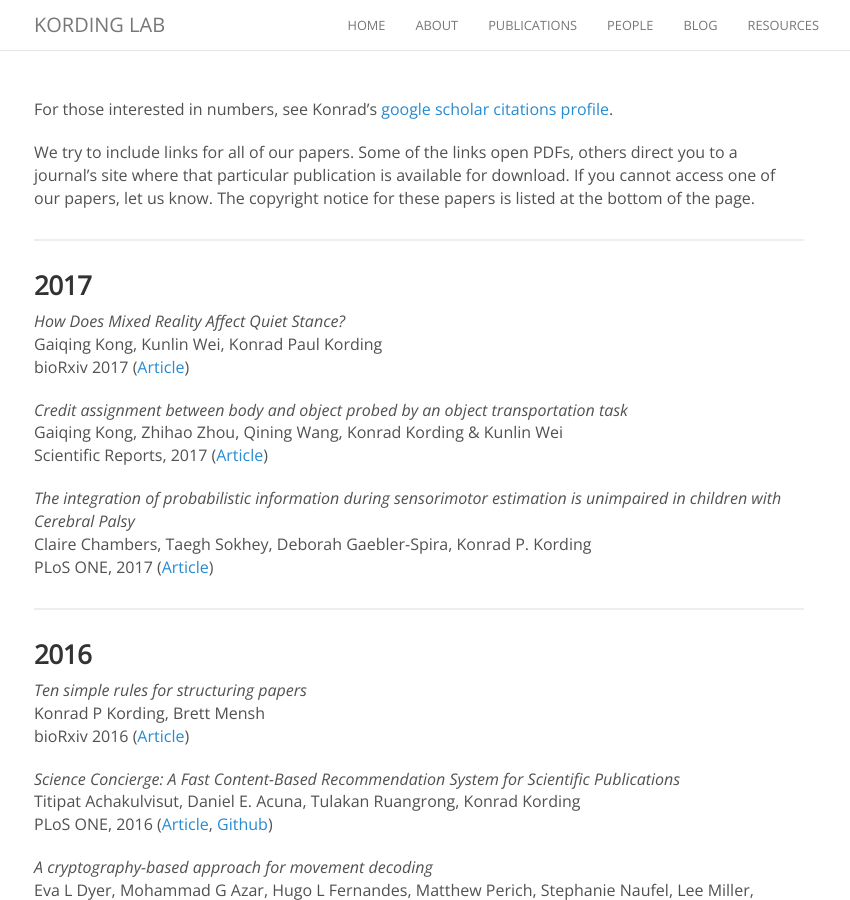
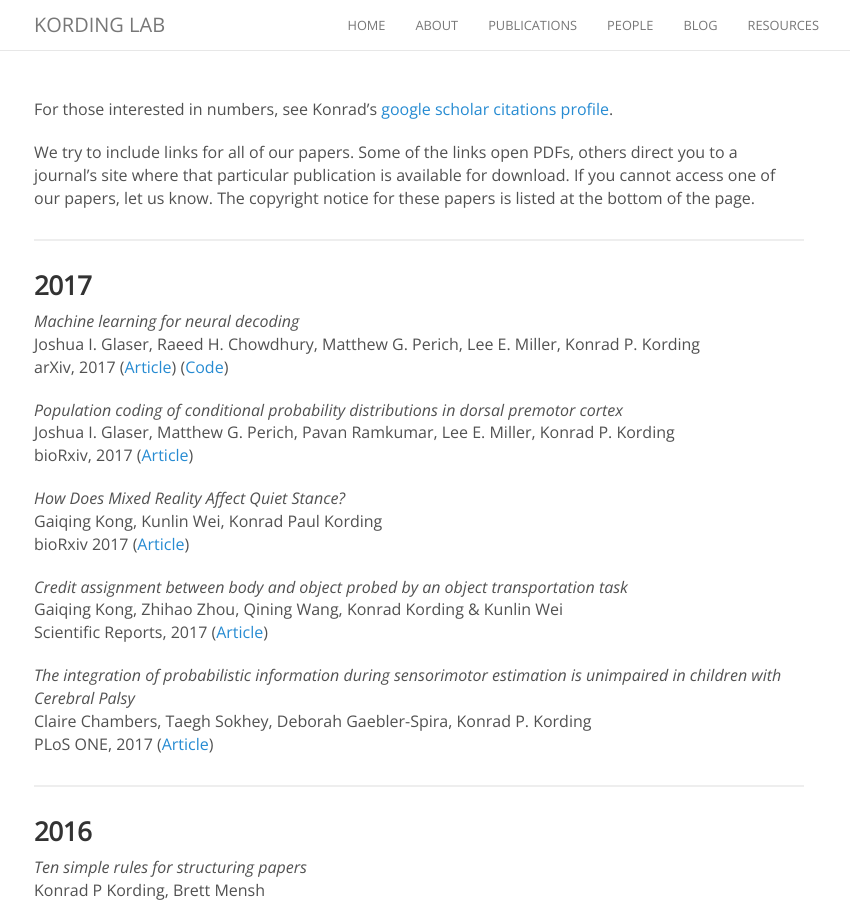
Before and after one commit to KordingLab/KordingLab.github.io, a Jekyll site: the page built from publications.md, in a window 1280 px wide and 900 px high. Shown: the whole window, without its empty margins (221-1071 px from the left). Built offline with Jekyll 4.4.1, drawn with Linux system fonts in a browser that asks for light colours; nearby versions of some CDN libraries; comment, search, counter and statistics services are not loaded.

Commit message:
Update publications.md

```diff
--- a/publications.md
+++ b/publications.md
@@ -10,10 +10,18 @@ We try to include links for all of our papers. Some of the links open PDFs, othe
 <hr>
 
 ### 2017
+
+_Machine learning for neural decoding_<br>
+Joshua I. Glaser, Raeed H. Chowdhury, Matthew G. Perich, Lee E. Miller, Konrad P. Kording<br>
+arXiv, 2017 ([Article](https://arxiv.org/pdf/1708.00909.pdf)) ([Code](https://github.com/KordingLab/Neural_Decoding))
+
+_Population coding of conditional probability distributions in dorsal premotor cortex_<br>
+Joshua I. Glaser, Matthew G. Perich, Pavan Ramkumar, Lee E. Miller, Konrad P. Kording<br>
+bioRxiv, 2017 ([Article](http://biorxiv.org/content/early/2017/05/17/137026))
+
 _How Does Mixed Reality Affect Quiet Stance?_<br>
 Gaiqing Kong, Kunlin Wei, Konrad Paul Kording<br>
 bioRxiv 2017 ([Article](https://www.biorxiv.org/content/early/2017/05/02/129239))
-
 
 _Credit assignment between body and object probed by an object transportation task_<br>
 Gaiqing Kong, Zhihao Zhou, Qining Wang, Konrad Kording & Kunlin Wei<br>
```
